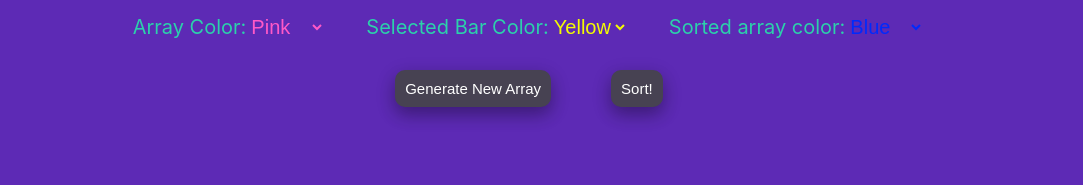
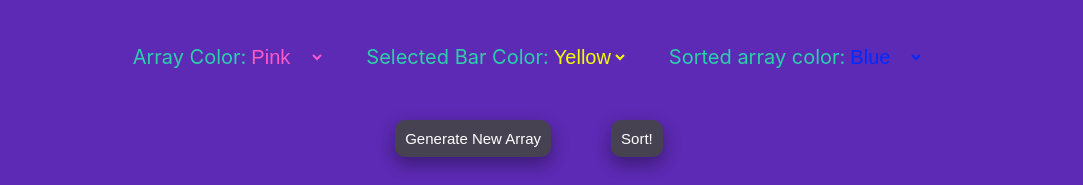
Before and after one commit to Damian-Szy/sorting-visualizer, a React (Create React App) app: page / in a window 1280 px wide. Shown: the part 251-436 px from the top of the page, without its empty margins (111-1194 px from the left). Built offline with nearby package versions, Linux system fonts and the light colour scheme.

Commit message:
small styling and animation improvements

```diff
--- a/src/components/Button/Button.module.css
+++ b/src/components/Button/Button.module.css
@@ -7,7 +7,7 @@
 .Button{
     background-color: #474252;
     color: white;
-    margin: 10px 30px 0 30px;
+    margin: 10px 30px;
     font-size: 15px;
     border-radius: 10px;
     border: none;
--- a/src/components/dropDown/dropDown.module.css
+++ b/src/components/dropDown/dropDown.module.css
@@ -3,7 +3,7 @@
     border-color: #5d2ab5;
     color: #2cd1ab;
     font-size: 20px;
-    margin: 20px 0;
+    margin: 40px 0;
 }
 
 .Dropdown:disabled{
--- a/src/sortingAlgorithms/sortingAlgorithms.js
+++ b/src/sortingAlgorithms/sortingAlgorithms.js
@@ -130,6 +130,7 @@ export const insertionSort = async (array, arraySize, changeBarHeight, changeBar
             changeBarColor(sortedColor, j)
             j -= 1;
         }
+        changeBarColor(selectedColor, i)
         changeBarColor(selectedColor, j+1)
         await sleep(sortSpeed/2)
         changeBarHeight(key, j+1)
```
Also changed, not shown: 1 other file (tests, documents, lock files or other folders).
